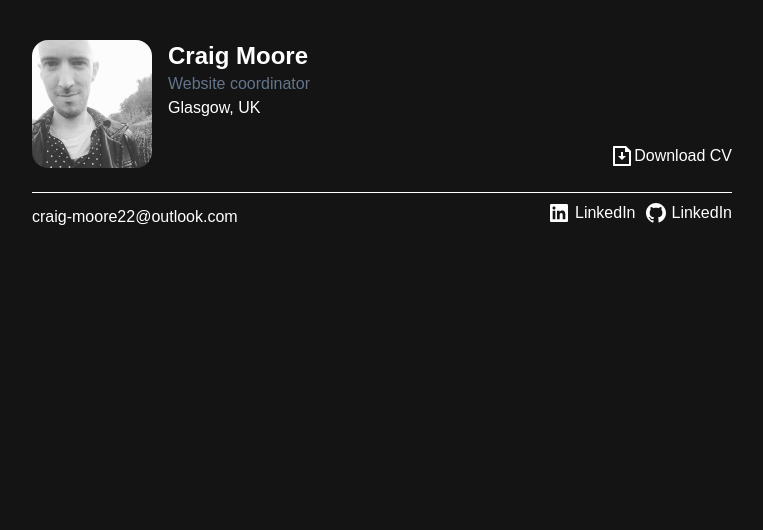
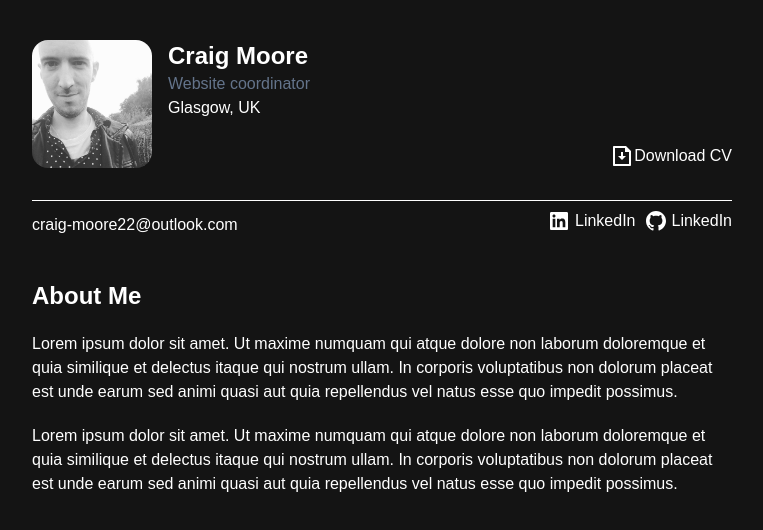
Before and after one commit to craigm14/dev_portfolio, a React (Vite) app in the folder dev_portfolio/: page / in a window 1280 px wide. Shown: the top 530 px of the page, without its empty margins (258-1021 px from the left). Built offline with nearby package versions, Linux system fonts and the light colour scheme.

Commit message:
Day 9 Commit

```diff
--- a/dev_portfolio/src/App.jsx
+++ b/dev_portfolio/src/App.jsx
@@ -1,10 +1,11 @@
 import "./index.css";
 import Banner from "./components/Hero/Banner";
-
+import About from "./components/About/about";
 function App() {
   return (
     <div className="">
       <Banner />
+      <About />
     </div>
   );
 }
--- a/dev_portfolio/src/components/About/about.jsx
+++ b/dev_portfolio/src/components/About/about.jsx
@@ -0,0 +1,23 @@
+function about() {
+  return (
+    <section className="flex flex-col gap-2 max-w-[700px] mx-auto pt-10 max-md:flex-col max-md:gap-4 max-md:mx-4">
+      <div className="">
+        <h3 className="font-bold text-2xl">About Me</h3>
+        <p className="pt-5">
+          Lorem ipsum dolor sit amet. Ut maxime numquam qui atque dolore non
+          laborum doloremque et quia similique et delectus itaque qui nostrum
+          ullam. In corporis voluptatibus non dolorum placeat est unde earum sed
+          animi quasi aut quia repellendus vel natus esse quo impedit possimus.
+        </p>
+        <p className="pt-5">
+          Lorem ipsum dolor sit amet. Ut maxime numquam qui atque dolore non
+          laborum doloremque et quia similique et delectus itaque qui nostrum
+          ullam. In corporis voluptatibus non dolorum placeat est unde earum sed
+          animi quasi aut quia repellendus vel natus esse quo impedit possimus.
+        </p>
+      </div>
+    </section>
+  );
+}
+
+export default about;
--- a/dev_portfolio/src/components/Hero/Banner.jsx
+++ b/dev_portfolio/src/components/Hero/Banner.jsx
@@ -4,7 +4,7 @@ import { RiLinkedinBoxFill } from "@remixicon/react";
 import { RiGithubFill } from "@remixicon/react";
 function Banner() {
   return (
-    <section className="max-w-[700px] mx-auto pt-10">
+    <section className="flex flex-col gap-2 max-w-[700px] mx-auto pt-10 max-md:flex-col max-md:gap-4 max-md:mx-4">
       <div className="flex items-start justify-between gap-6">
         <div className="flex items-start gap-4">
           <img
@@ -37,17 +37,22 @@ function Banner() {
         <section className="max-w-[700px] mx-auto px-7 py-3 border-b border-white"></section>
         <div className="flex flex-col sm:flex-row justify-between items-center">
           <div className="text-left pt-2">
-            <p>craig-moore22@outlook.com</p>
+            <a href="mailto:craig-moore22@outlook.com">
+              craig-moore22@outlook.com
+            </a>
           </div>{" "}
           <div className="text-right pt-2">
             <a
               href=""
-              className="inline-flex items-center gap-1 text-white mx-2"
+              className="inline-flex items-center gap-1 text-white mx-2 hover:underline"
             >
               <RiLinkedinBoxFill color="rgba(255,255,255,1)" />
               LinkedIn
             </a>
-            <a href="" className="inline-flex items-center gap-1 text-white ">
+            <a
+              href=""
+              className="inline-flex items-center gap-1 text-white hover:underline "
+            >
               <RiGithubFill color="rgba(255,255,255,1)" />
               LinkedIn
             </a>
--- a/dev_portfolio/src/index.css
+++ b/dev_portfolio/src/index.css
@@ -7,8 +7,3 @@
   color: #fff;
   --primary-color: #64748b;
 }
-
-a {
-  font-weight: 500;
-  text-decoration: inherit;
-}
```
Also changed, not shown: 1 other file (tests, documents, lock files or other folders).
